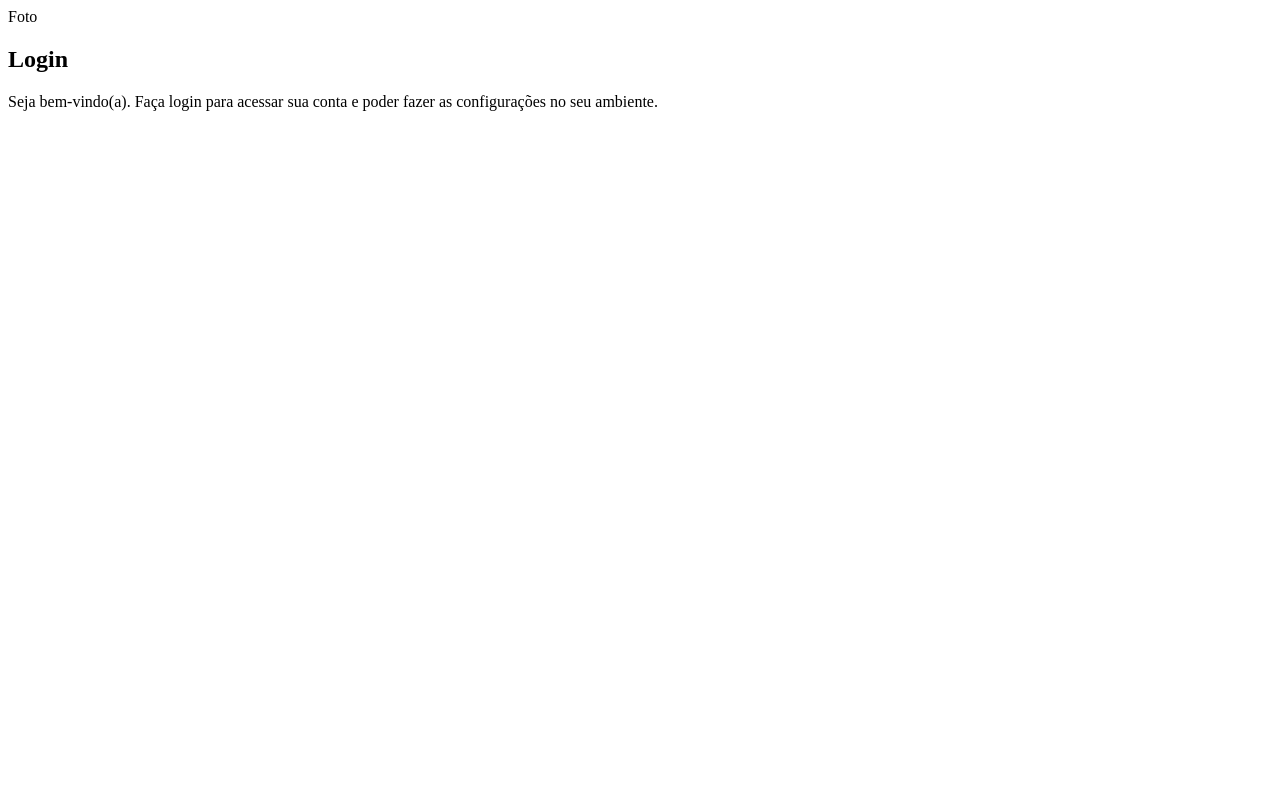
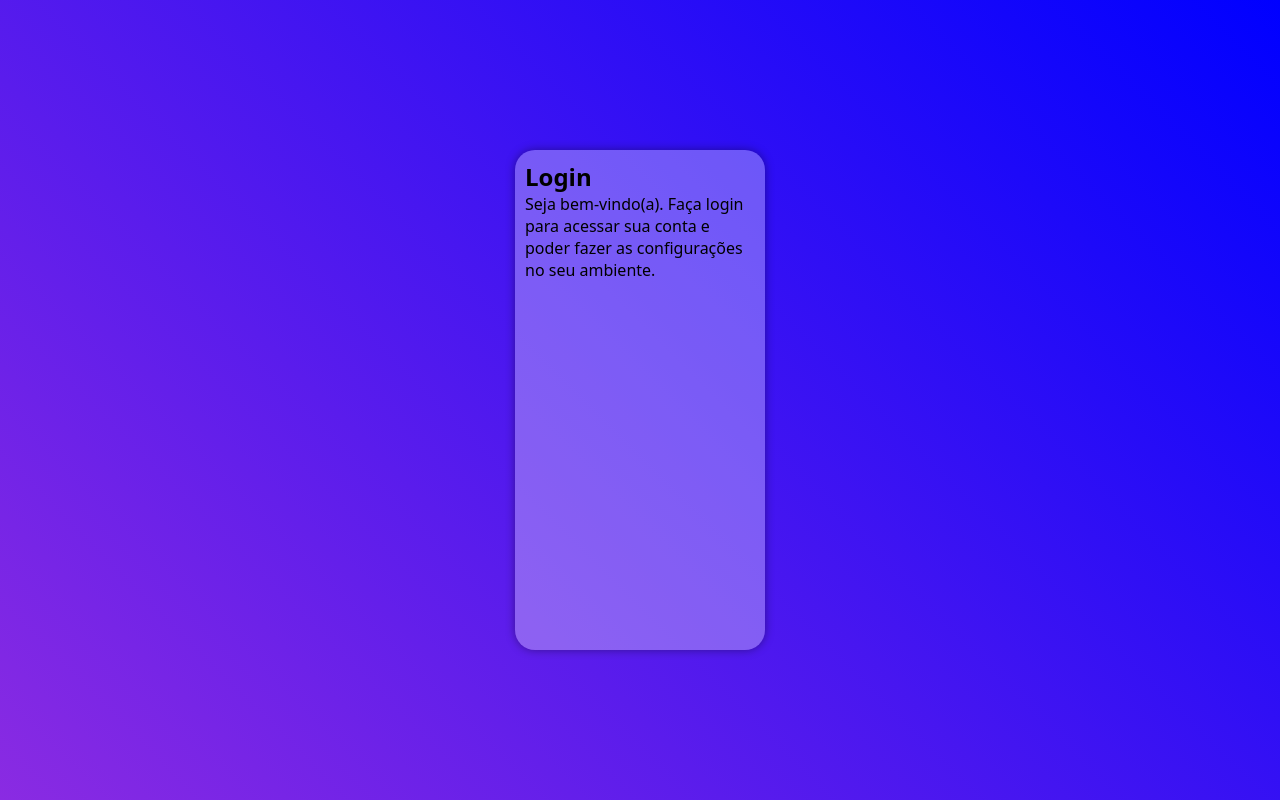
Before and after one commit to vagnerns/projeto-tela-login_1.0, a plain HTML site: page index.html in a window 1280 px wide. Drawn offline with Linux system fonts and the light colour scheme.

Commit message:
criada a css

```diff
--- a/estilos/style.css
+++ b/estilos/style.css
@@ -5,3 +5,40 @@ Paleta de cores
 
 
 */
+
+* {
+    font-family: system-ui, -apple-system, BlinkMacSystemFont, 'Segoe UI', Roboto, Oxygen, Ubuntu, Cantarell, 'Open Sans', 'Helvetica Neue', sans-serif;
+    padding: 0px;
+    margin: 0px;
+    box-sizing: border-box;
+}
+
+body, html {
+    background-image: linear-gradient(45deg, #8a2be2, #0000ff);
+    height: 100vh;
+    width: 100vw;
+}
+
+main {
+    position: relative;
+    height: 100vh;
+    width: 100vw;
+}
+
+section#login {
+    position: absolute;
+    top: 50%;
+    left: 50%;
+    transform: translate(-50%, -50%);
+
+    background-color: rgba(255, 255, 255, 0.300);
+    width: 250px;
+    height: 500px;
+    border-radius: 20px;
+    box-shadow: 0px 0px 10px rgba(0, 0, 0, 0.390);
+}
+
+section#login > div#formulario {
+    display: block;
+    padding: 10px;
+}
--- a/index.html
+++ b/index.html
@@ -8,9 +8,9 @@
 </head>
 <body>
     <main>
-        <section id="Login">
+        <section id="login">
             <div id="imagem">
-                Foto
+                <!-- Aqui vai a imagem nas CSS -->
             </div>
             <div id="formulario">
                 <h1>Login</h1>
```
